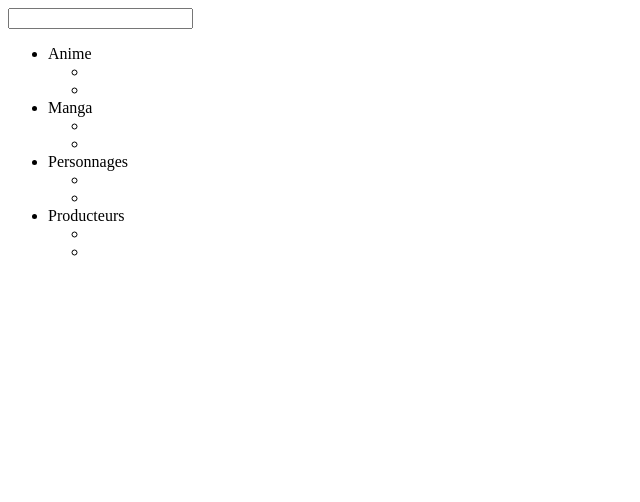
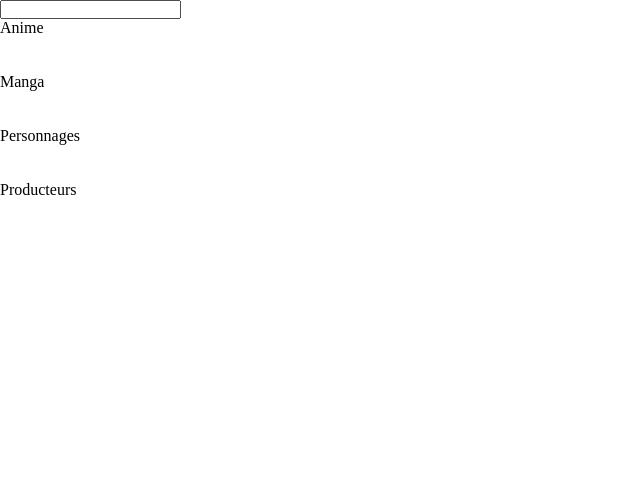
Before and after one commit to Ade-cillia/API-LAKAS, a plain HTML site: page index.html in a window 1280 px wide. Shown: the whole page, without its empty margins (0-640 px from the left). Drawn offline with nearby package versions, Linux system fonts and the light colour scheme.

Commit message:
début css

```diff
--- a/index.html
+++ b/index.html
@@ -4,6 +4,8 @@
     <meta charset="UTF-8">
     <title>Title</title>
     <link rel="stylesheet" href="https://pro.fontawesome.com/releases/v5.10.0/css/all.css" integrity="sha384-AYmEC3Yw5cVb3ZcuHtOA93w35dYTsvhLPVnYs9eStHfGJvOvKxVfELGroGkvsg+p" crossorigin="anonymous"/>
+    <link rel="stylesheet" href="./style/animecss.css">
+    <script src="./script/animejs.js" defer></script>
   </head>
   <body>
     <header>
@@ -14,7 +16,7 @@
       </div>
     </header>
     <main>
-      <side>
+      <side class="menu-side">
         <nav class="main-nav">
           <ul>
             <li class="main-nav-item">
@@ -48,7 +50,7 @@
           </ul>
         </nav>
       </side>
-      <div class="main">
+      <div class="mainContent">
         <div class="content"></div>
       </div>
     </main>
--- /dev/null
+++ b/style/animecss.less
@@ -0,0 +1,22 @@
+*{
+    margin: 0px;
+    padding: 0px;
+}
+body, html{
+    width: 100%;
+    height: 100%;
+}
+main{
+    display: flex;
+    width: 100%;
+    height: 100%;
+}
+.menu-side{
+    width: 30%;
+    height: 60%;
+    display: flex;
+}
+.mainContent{
+    width: 70%;
+    height: 60%;
+}
```
Also changed, not shown: script/animejs.js (added), style/animecss.css (added).
